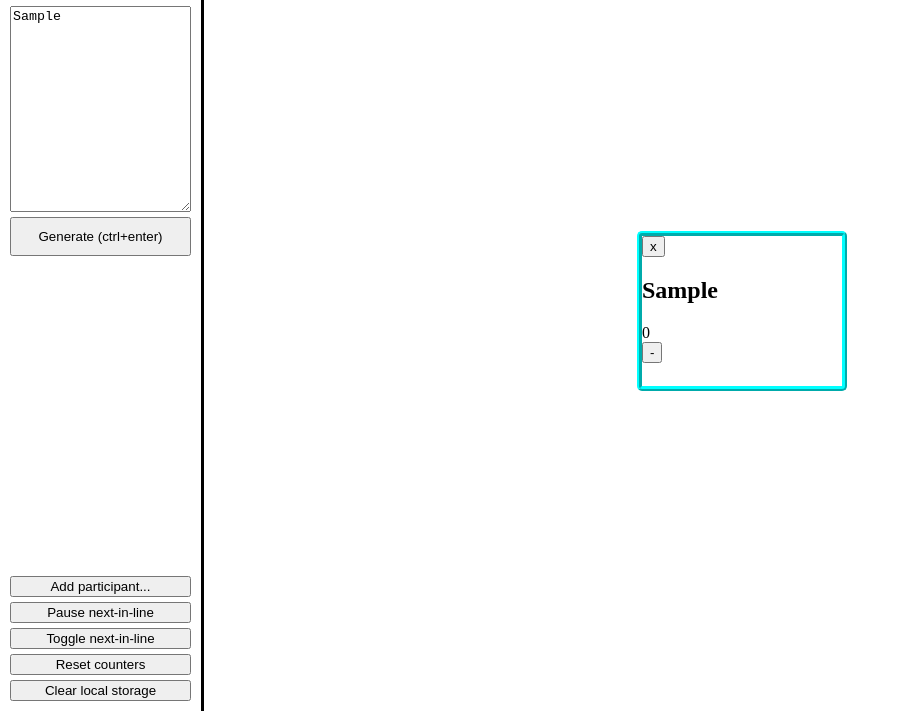
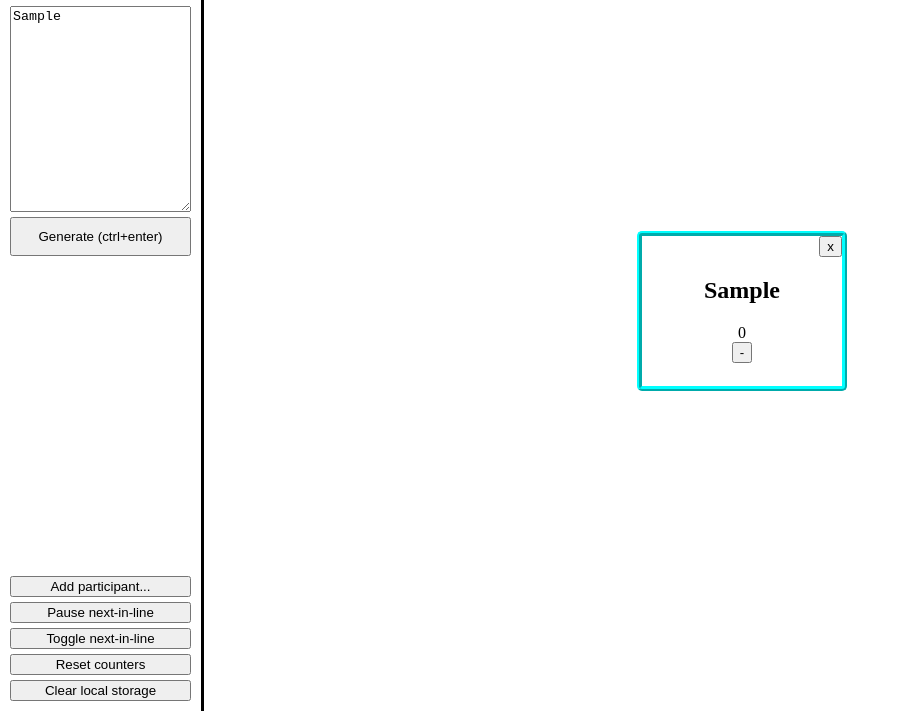
Before and after one commit to Why-Am/participation-counter, a plain HTML site: page index.html in a window 1280 px wide. Both pictures are taken after typing "Sample" into the empty fields and a click on the button "Generate (ctrl+enter)". Shown: the part 89-800 px from the top of the page, without its empty margins (0-900 px from the left). Drawn offline with Linux system fonts and the light colour scheme.

Commit message:
Add basic style for cards and make them unselectable

```diff
--- a/script.js
+++ b/script.js
@@ -13,9 +13,14 @@ class Card {
         this.count = count;
         this.index = index;
 
+        this.removeButtonDiv = document.createElement("div");
+        this.removeButtonDiv.setAttribute("class", "remove-button-div");
+
         this.removeButton = document.createElement("button");
         this.removeButton.textContent = "x";
         this.removeButton.setAttribute("class", "remove-button");
+
+        this.removeButtonDiv.appendChild(this.removeButton);
 
         this.nameElement = document.createElement("h2");
         this.nameElement.textContent = this.name;
@@ -29,7 +34,8 @@ class Card {
 
         this.cardElement = document.createElement("div");
         this.cardElement.setAttribute("class", "card");
-        this.cardElement.appendChild(this.removeButton);
+        this.cardElement.classList.add("unselectable");
+        this.cardElement.appendChild(this.removeButtonDiv);
         this.cardElement.appendChild(this.nameElement);
         this.cardElement.appendChild(this.countElement);
         this.cardElement.appendChild(this.subtractButton);
--- a/styles.css
+++ b/styles.css
@@ -49,6 +49,16 @@ body {
     border-radius: 5px;
     width: 200px;
     height: 150px;
+
+    display: flex;
+    flex-direction: column;
+    align-items: center;
+}
+
+.remove-button-div {
+    width: 100%;
+    display: flex;
+    justify-content: right;
 }
 
 .highlight {
@@ -85,3 +95,7 @@ body {
     flex-direction: column;
     gap: 5px;
 }
+
+.unselectable {
+    user-select: none;
+}
```
Also changed, not shown: 1 other file.
